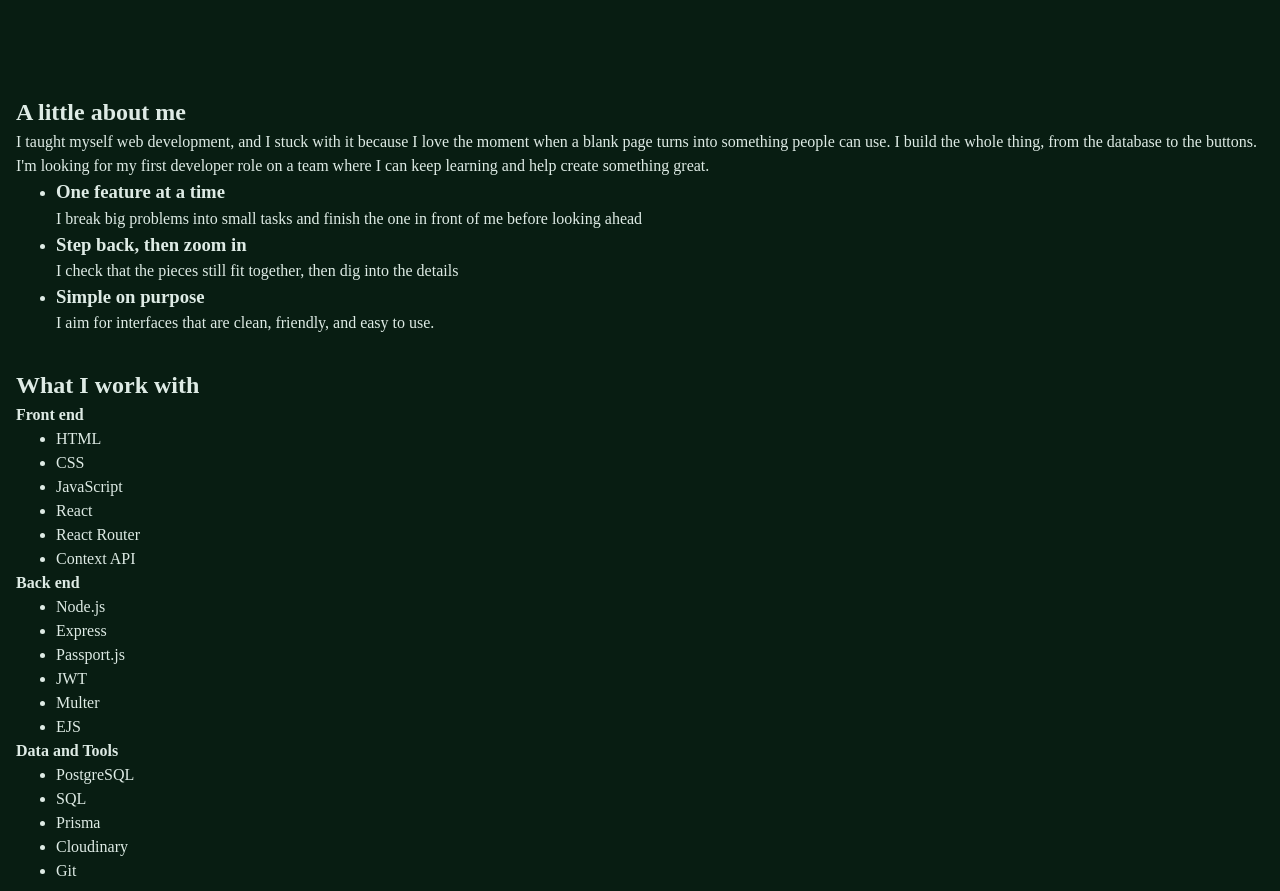
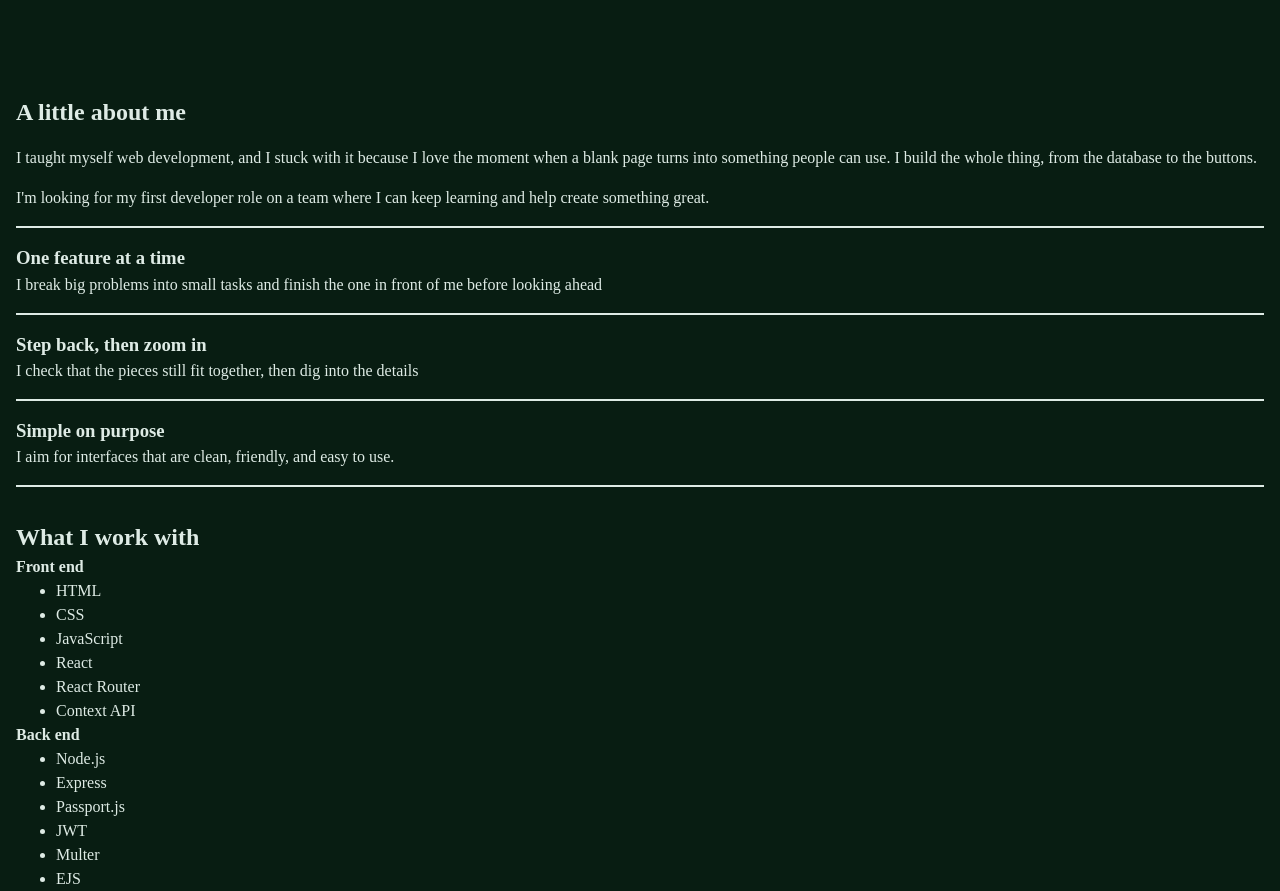
Before and after one commit to Hsoren31/Hsoren31.github.io, a React (Vite) app: page / in a window 1280 px wide. Shown: the part 3326-4217 px from the top of the page. Built offline with nearby package versions, Linux system fonts and the light colour scheme.

Commit message:
Style: about section layout and spacing

```diff
--- a/src/components/About.jsx
+++ b/src/components/About.jsx
@@ -1,3 +1,5 @@
+import "../styles/about.css";
+
 export default function About() {
   return (
     <section id="about">
@@ -6,7 +8,8 @@ export default function About() {
         I taught myself web development, and I stuck with it because I love the
         moment when a blank page turns into something people can use. I build
         the whole thing, from the database to the buttons.
-        <br />
+      </p>
+      <p>
         I'm looking for my first developer role on a team where I can keep
         learning and help create something great.
       </p>
--- /dev/null
+++ b/src/styles/about.css
@@ -0,0 +1,21 @@
+section#about {
+  display: grid;
+  gap: 1rem;
+}
+
+section#about > ul {
+  padding: 0;
+  list-style: none;
+  display: grid;
+  gap: 1rem;
+
+  li {
+    padding-bottom: 1rem;
+    border-bottom: 2px solid var(--clr-text);
+  }
+
+  li:first-child {
+    border-top: 2px solid var(--clr-text);
+    padding-top: 1rem;
+  }
+}
```
